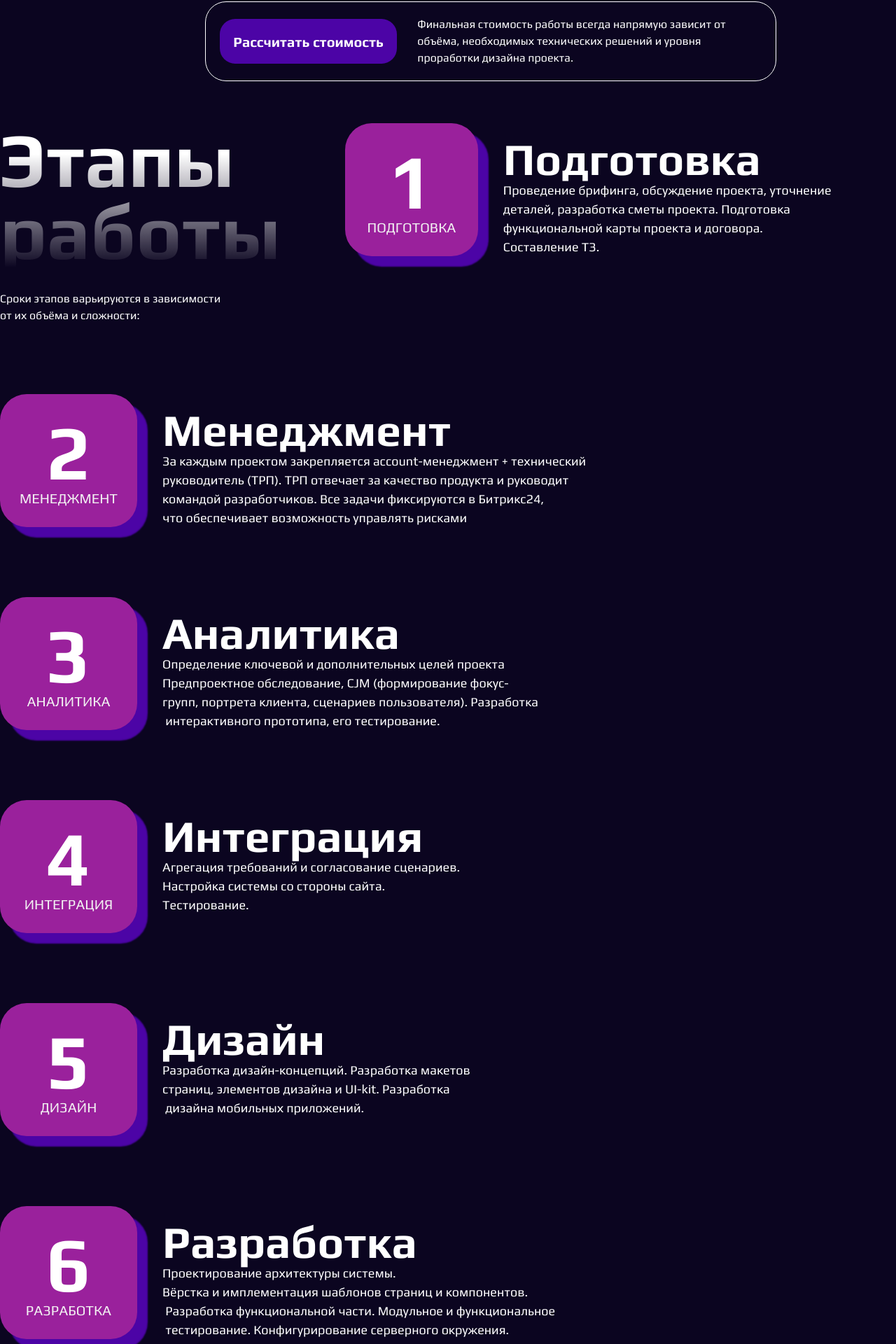
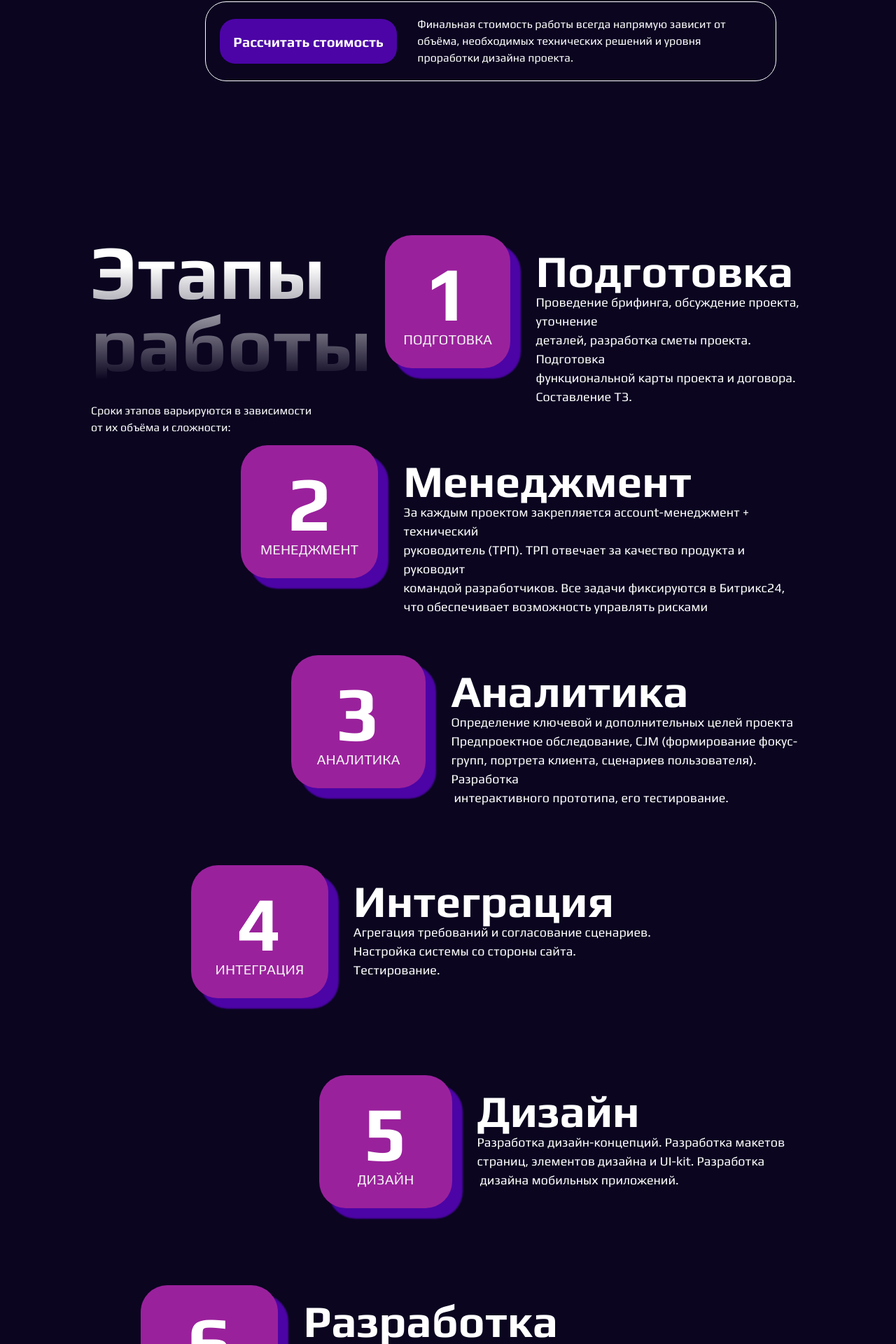
Before and after one commit to JulieBenchuk/web-studio, a Next.js app: page /development in a window 1280 px wide. Shown: the part 671-2591 px from the top of the page at 70% size. Built offline with nearby package versions, Linux system fonts and the light colour scheme.

Commit message:
fix:stageOfWork without adaptive

```diff
--- a/src/components/stagesOfWork/stagesOfWork.tsx
+++ b/src/components/stagesOfWork/stagesOfWork.tsx
@@ -8,21 +8,15 @@ import style from '../../styles/components/stagesOfWorks.module.scss'
 const StagesOfWork = () => {
     return (
         <Wrapper className={style.wrapper}>
-            {dataStagesDevelopment.map(el =>
-                el.id === '1'
-                    ? <div className={style.topBlock}>
             <div className={style.titleBlock}>
                 <SmallTitle>Этапы работы</SmallTitle>
                 <p className={style.description}>
                     {'Сроки этапов варьируются в зависимости\nот их объёма и сложности:'}
                 </p>
             </div>
+            {dataStagesDevelopment.map(el =>
                 <StagesWork text={el.desc} title={el.title} number={Number(el.id)} key={el.id}/>
-                    </div>
-                    :
-                    <div className={style.items}>
-                        <StagesWork text={el.desc} title={el.title} number={Number(el.id)} key={el.id}/>
-                    </div>)}
+            )}
         </Wrapper>
     );
 };
--- a/src/styles/components/stagesOfWorks.module.scss
+++ b/src/styles/components/stagesOfWorks.module.scss
@@ -2,18 +2,15 @@
 @import '../variables';
 
 .wrapper {
-  display: flex;
-  flex-direction: column;
-
-  &:nth-child(n+1) {
-    row-gap: 100px;
-  }
-
-
-  .topBlock {
-    display: flex;
+  padding: 160px 130px 0;
+  display: grid;
+  grid-template-columns: repeat(2, 1fr);
+  grid-template-rows: repeat(8, 300px );
+  grid-column-gap: 0;
+  grid-row-gap: 0;
 
   .titleBlock {
+    grid-area: 1 / 1 / 2 / 2;
 
     .description {
       padding-top: 32px;
@@ -24,6 +21,45 @@
     }
   }
 
+  > div {
+    &:nth-child(2) {
+      grid-area: 1 / 2 / 2 / 3;
+    }
+
+    &:nth-child(3) {
+      padding-left: 21%;
+      grid-area: 2 / 1 / 3 / 3;
+    }
+
+    &:nth-child(4) {
+      padding-left: 28%;
+      grid-area: 3 / 1 / 4 / 3;
+    }
+
+    &:nth-child(5) {
+      padding-left: 14%;
+      grid-area: 4 / 1 / 5 / 3;
+    }
+
+    &:nth-child(6) {
+      padding-left: 32%;
+      grid-area: 5 / 1 / 6 / 3;
+    }
+
+    &:nth-child(7) {
+      padding-left: 7%;
+      grid-area: 6 / 1 / 7 / 3;
+    }
+
+    &:nth-child(8) {
+      padding-left: 25%;
+      grid-area: 7 / 1 / 8 / 3;
+    }
+
+    &:nth-child(9) {
+      padding-left: 7%;
+      grid-area: 8 / 1 / 9 / 3;
+    }
   }
 
 
```
Lines whose indentation alone changed are shown as unchanged.
